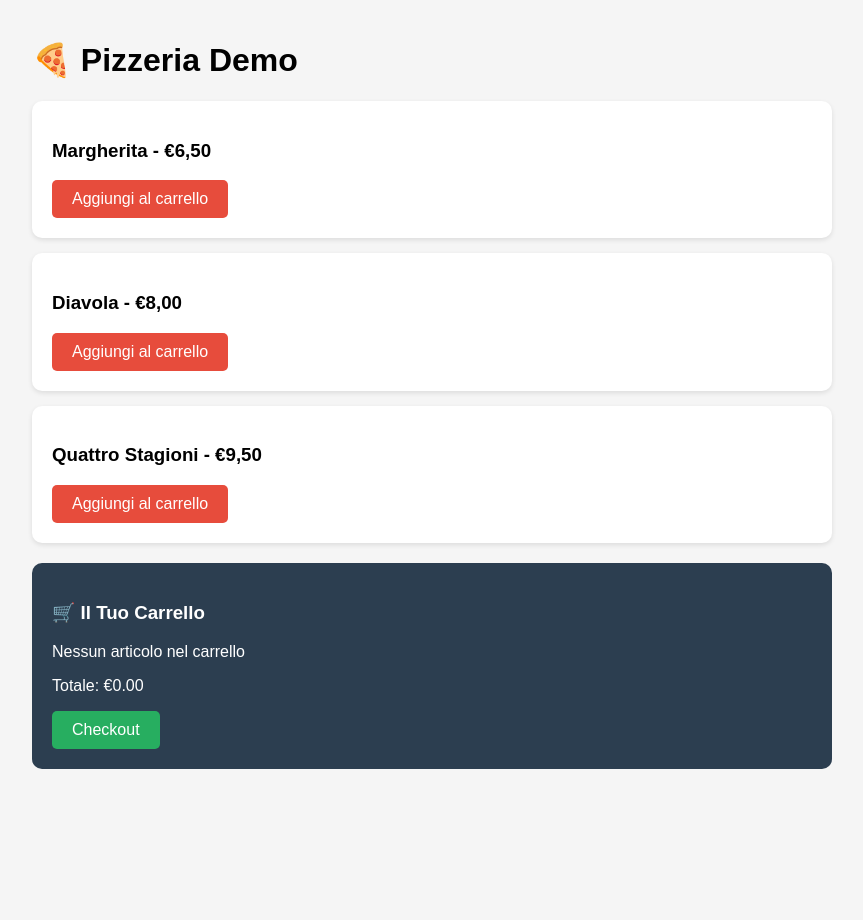
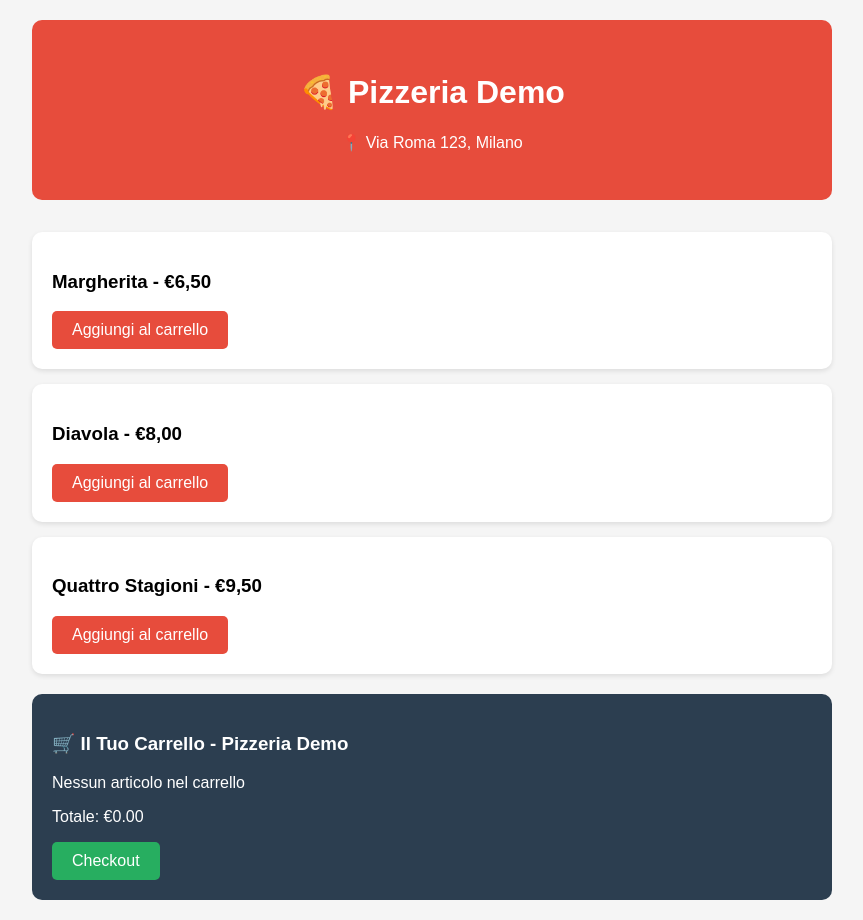
Before and after one commit to lucio1962/pizza-saas-mvp, a website: page index.html in a window 1280 px wide. Shown: the whole page, without its empty margins (208-1071 px from the left). Before the commit the page ends 800 px from the top, so only its background shows below. Drawn offline with Linux system fonts and the light colour scheme.

Commit message:
Update index.html

```diff
--- a/index.html
+++ b/index.html
@@ -3,7 +3,7 @@
 <head>
     <meta charset="UTF-8">
     <meta name="viewport" content="width=device-width, initial-scale=1.0">
-    <title>Pizzeria Demo</title>
+    <title>Pizzeria - Ordina Online</title>
     <style>
         body {
             font-family: Arial, sans-serif;
@@ -11,6 +11,14 @@
             margin: 0 auto;
             padding: 20px;
             background: #f5f5f5;
+        }
+        .header {
+            background: #e74c3c;
+            color: white;
+            padding: 2rem;
+            border-radius: 10px;
+            margin-bottom: 2rem;
+            text-align: center;
         }
         .pizza-item {
             background: white;
@@ -41,7 +49,10 @@
     </style>
 </head>
 <body>
-    <h1>🍕 Pizzeria Demo</h1>
+    <div class="header">
+        <h1 id="pizzeria-name">🍕 Caricamento...</h1>
+        <p id="pizzeria-address">📍 Indirizzo caricamento...</p>
+    </div>
 
     <div class="pizza-item">
         <h3>Margherita - €6,50</h3>
@@ -59,15 +70,69 @@
     </div>
 
     <div id="cart">
-        <h3>🛒 Il Tuo Carrello</h3>
+        <h3>🛒 Il Tuo Carrello - <span id="current-pizzeria">Demo</span></h3>
         <div id="cart-items">Nessun articolo nel carrello</div>
         <p>Totale: €<span id="total">0.00</span></p>
         <button onclick="checkout()" style="background: #27ae60;">Checkout</button>
     </div>
 
     <script>
+        // Configurazioni per diverse pizzerie
+        const pizzerias = {
+            'demo': {
+                name: "🍕 Pizzeria Demo",
+                address: "📍 Via Roma 123, Milano",
+                phone: "📞 0123 456789",
+                color: "#e74c3c"
+            },
+            'marios-pizza': {
+                name: "🍕 Mario's Pizza",
+                address: "📍 Piazza Duomo 1, Milano",
+                phone: "📞 0987 654321",
+                color: "#27ae60"
+            },
+            'la-napoletana': {
+                name: "🍕 La Napoletana",
+                address: "📍 Via Napoli 45, Roma",
+                phone: "📞 0456 789123",
+                color: "#f39c12"
+            },
+            'pizza-express': {
+                name: "🍕 Pizza Express",
+                address: "📍 Corso Italia 78, Torino",
+                phone: "📞 0321 654987",
+                color: "#9b59b6"
+            }
+        };
+
         let cart = [];
         let total = 0;
+        let currentPizzeria = 'demo';
+
+        // Carica la configurazione della pizzeria in base allo slug
+        function loadPizzeriaConfig() {
+            // Prendi lo slug dall'URL (es: ?slug=marios-pizza)
+            const urlParams = new URLSearchParams(window.location.search);
+            const slug = urlParams.get('slug') || 'demo';
+
+            currentPizzeria = slug;
+            const pizzeria = pizzerias[slug] || pizzerias['demo'];
+
+            // Aggiorna la pagina con i dati della pizzeria
+            document.getElementById('pizzeria-name').textContent = pizzeria.name;
+            document.getElementById('pizzeria-address').textContent = pizzeria.address;
+            document.getElementById('current-pizzeria').textContent = pizzeria.name.replace('🍕 ', '');
+
+            // Cambia colore tema
+            document.querySelector('.header').style.backgroundColor = pizzeria.color;
+            document.querySelectorAll('button').forEach(btn => {
+                if (!btn.style.background || btn.style.background.includes('27ae60')) {
+                    btn.style.backgroundColor = pizzeria.color;
+                }
+            });
+
+            document.title = pizzeria.name + " - Ordina Online";
+        }
 
         function addToCart(name, price) {
             cart.push({ name: name, price: price });
@@ -97,11 +162,12 @@
                 return;
             }
 
+            const pizzeria = pizzerias[currentPizzeria] || pizzerias['demo'];
             const orderDetails = cart.map(item =>
                 `${item.name} - €${item.price.toFixed(2)}`
             ).join('\n');
 
-            alert('🎉 Ordine Confermato!\n\nIl tuo ordine:\n' + orderDetails + '\n\nTotale: €' + total.toFixed(2) + '\n\nGrazie!');
+            alert('🎉 Ordine Confermato per ' + pizzeria.name + '!\n\nIl tuo ordine:\n' + orderDetails + '\n\nTotale: €' + total.toFixed(2) + '\n\n' + pizzeria.phone);
 
             // Reset carrello
             cart = [];
@@ -109,9 +175,13 @@
             updateCart();
         }
 
+        // Inizializza la pagina
+        loadPizzeriaConfig();
+
         // Messaggio di benvenuto
         setTimeout(() => {
-            alert('Benvenuto nella Pizzeria Demo! 🍕');
+            const pizzeria = pizzerias[currentPizzeria] || pizzerias['demo'];
+            alert('Benvenuto in ' + pizzeria.name + '! 🍕');
         }, 500);
     </script>
 </body>
```
